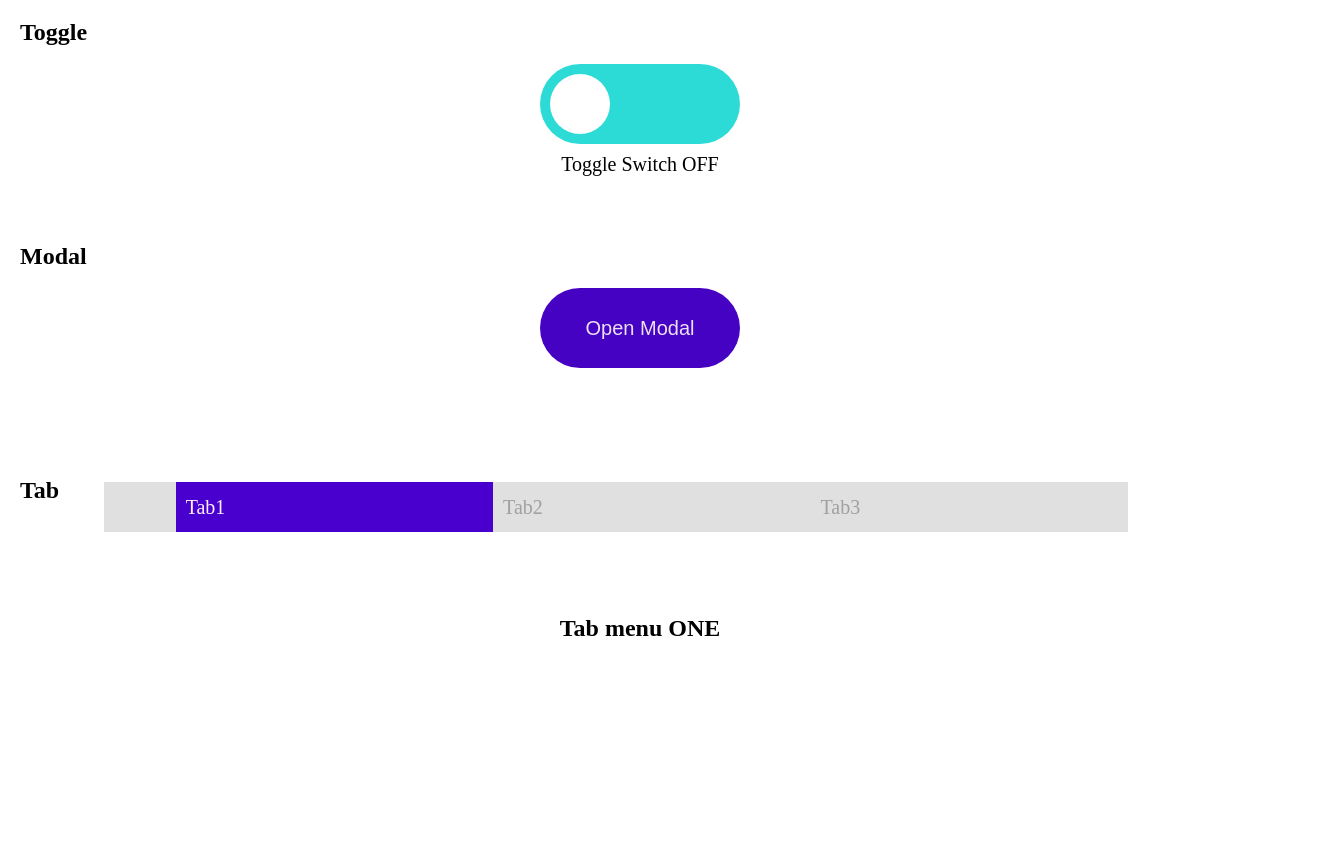
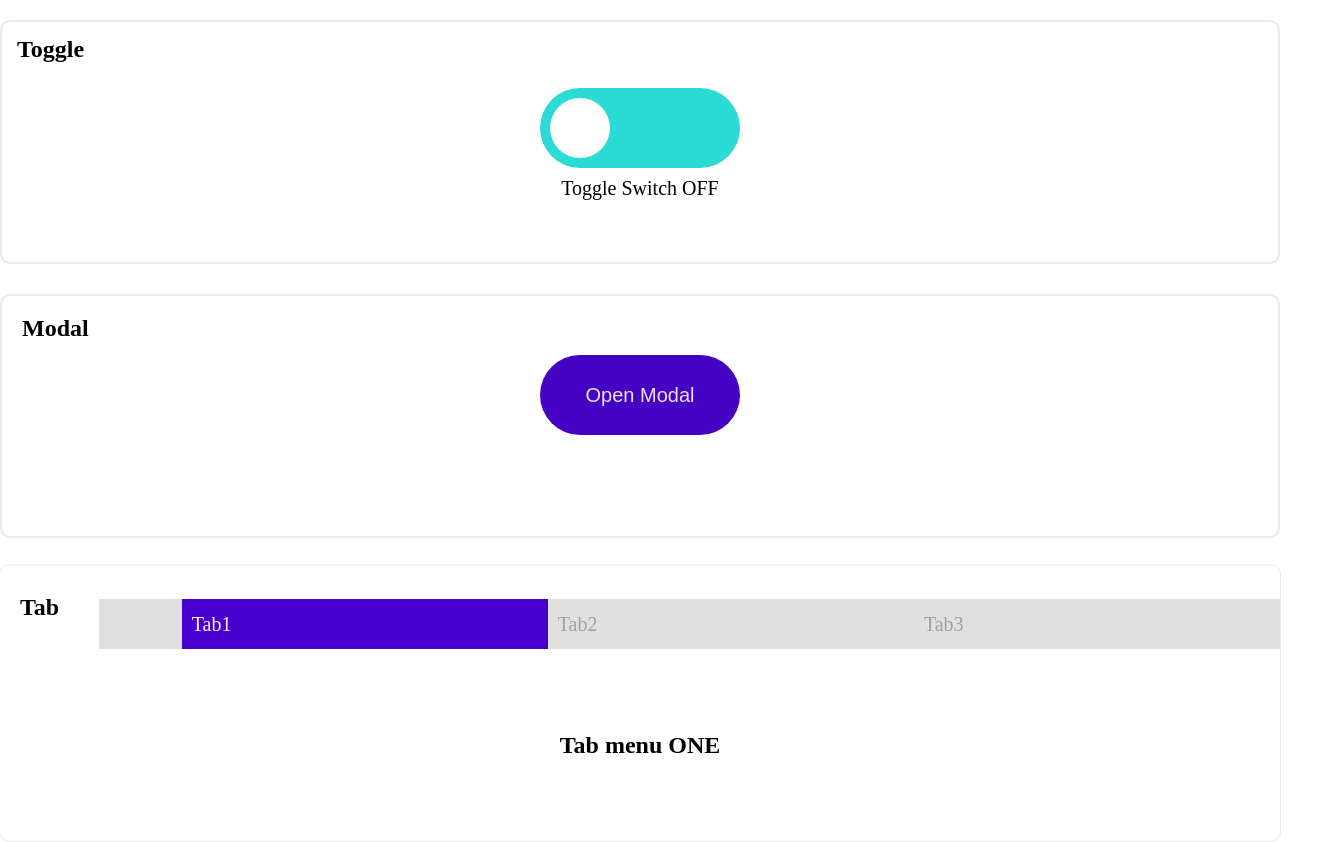
Before and after one commit to Space-Belt/wanted_pre_onboarding, a React (Create React App) app: page / in a window 1280 px wide. Shown: the top 842 px of the page, 1318 px wide, since content can reach past the window. Built offline with nearby package versions, Linux system fonts and the light colour scheme.

Commit message:
💄 CSS 수정

```diff
--- a/src/component/Modal.jsx
+++ b/src/component/Modal.jsx
@@ -23,23 +23,35 @@ function Modal() {
 
   return (
     <Container>
-      <Subtitle>Modal</Subtitle>
-      <ModalBtnBox>
-        <ModalBtn onClick={handleClick}>Open Modal</ModalBtn>
-      </ModalBtnBox>
-      {modalSwitch ? ModalView({ handleClick }) : <></>}
+      <BorderBox>
+        <Subtitle>Modal</Subtitle>
+        <ModalBtnBox>
+          <ModalBtn onClick={handleClick}>Open Modal</ModalBtn>
+        </ModalBtnBox>
+        {modalSwitch ? ModalView({ handleClick }) : <></>}
+      </BorderBox>
     </Container>
   );
 }
 
 const Container = styled.div`
+  display: flex;
+  justify-content: center;
   position: relative;
   max-width: 100vw;
-  margin-bottom: 80px;
+  height: 15rem;
+  margin-bottom: 30px;
+`;
+
+const BorderBox = styled.div`
+  width: 80rem;
+  height: 15rem;
+  border: 2px solid #eaeaea;
+  border-radius: 10px;
 `;
 
 const Subtitle = styled.div`
-  width: 15%;
+  width: 100%;
   height: 8%;
   font-size: 1.5rem;
   font-weight: 700;
@@ -48,18 +60,18 @@ const Subtitle = styled.div`
 
 const ModalBox = styled.div`
   position: absolute;
-  top: 0;
-  left: 0;
-  width: 100vw;
-  height: 350px;
+  top: 2px;
+  left: 11.4vw;
+  border-radius: 10px;
+  width: 76.4vw;
+  height: 15rem;
   background-color: rgba(173, 173, 173, 0.7);
 `;
 
 const ModalElement = styled.div`
-  padding: 5px;
   width: 50%;
-  height: 50%;
-  margin: 5% auto;
+  height: 60%;
+  margin: 3% auto;
   border: none;
   border-radius: 25px;
   background-color: #ffffff;
--- a/src/component/Tab.jsx
+++ b/src/component/Tab.jsx
@@ -14,6 +14,7 @@ function Tab() {
   const tabText = navBars[clickedNav]["text"];
   return (
     <Container>
+      <BorderBox>
         <TopBox>
           <Subtitle>Tab</Subtitle>
           <Nav>
@@ -29,18 +30,25 @@ function Tab() {
           </Nav>
         </TopBox>
         <BottomBox>{tabText}</BottomBox>
+      </BorderBox>
     </Container>
   );
 }
 
 const Container = styled.div`
-  position: relative;
   display: flex;
+  align-items: center;
   flex-direction: column;
-  width: 100vw;
-  margin-bottom: 80px;
+  margin-bottom: 30px;
+`;
+
+const BorderBox = styled.div`
+  width: 80rem;
+  border: 1px solid #eaeaea;
+  border-radius: 10px;
 `;
 const TopBox = styled.div`
+  width: 80rem;
   display: flex;
   align-items: center;
 `;
@@ -53,13 +61,12 @@ const Subtitle = styled.div`
 `;
 
 const Nav = styled.div`
-  width: 80%;
+  width: 100%;
   height: 50px;
   margin-top: 34px;
   display: flex;
   flex-direction: row;
   background-color: #e0e0e0;
-  /* border: 1px solid silver; */
   & :nth-child(1) {
     margin-left: 7%;
   }
--- a/src/component/Tag.jsx
+++ b/src/component/Tag.jsx
@@ -11,13 +11,14 @@ function Tag() {
     const newId = tags.length === 0 ? 0 : tags[tags.length - 1]["id"] + 1;
     const newTags = [...tags, { id: newId, text: e.target[0].value }];
     setTags(newTags);
+    console.log(inputRef.current.value);
     inputRef.current.value = "";
   };
+
   const handleClear = (index) => {
     const filteredTags = tags.filter((el) => el.id !== index);
     setTags(filteredTags);
   };
-  console.log(tags);
   return (
     <Container>
       <TagBox>
@@ -28,7 +29,7 @@ function Tag() {
             onSubmit={(e) => handleSubmit(e)}
           >
             {tags.map((el, i) => (
-              <TagContent>
+              <TagContent key={i}>
                 <span>{el.text}</span>
                 <AiFillCloseCircle
                   style={{ fontSize: "18", cursor: "pointer" }}
@@ -55,17 +56,18 @@ const Container = styled.div`
   display: flex;
   align-items: center;
   justify-content: center;
-  margin-bottom: 80px;
-  height: 30rem;
+  /* height: 25rem; */
 `;
+
 const TagBox = styled.div`
   display: flex;
   flex-direction: column;
   border: 1px solid #eaeaea;
   border-radius: 10px;
   width: 80rem;
-  height: 25rem;
+  height: 15rem;
 `;
+
 const Subtitle = styled.div`
   width: 5%;
   height: 8%;
@@ -85,7 +87,6 @@ const BottomBox = styled.div`
 const Form = styled.form`
   display: flex;
   align-items: center;
-  justify-content: center;
   width: 35rem;
   height: 3rem;
   padding: 1em 2em;
@@ -111,8 +112,7 @@ const TagContent = styled.div`
 `;
 
 const Input = styled.input`
-  /* flex: 1; */
-  flex-basis: 15%;
+  flex-basis: 50%;
   height: 2.5rem;
   border: none;
   outline: none;
--- a/src/component/Toggle.jsx
+++ b/src/component/Toggle.jsx
@@ -8,6 +8,7 @@ function Toggle() {
   };
   return (
     <Container>
+      <BorderBox>
         <Subtitle>Toggle</Subtitle>
         <ToggleContainer>
           <div>
@@ -16,22 +17,32 @@ function Toggle() {
             <TextBox>Toggle Switch {checked ? "ON" : "OFF"}</TextBox>
           </div>
         </ToggleContainer>
+      </BorderBox>
     </Container>
   );
 }
 
 const Container = styled.div`
-  margin-bottom: 50px;
-  width: 100vw;
+  margin-top: 20px;
+  display: flex;
+  justify-content: center;
+  margin-bottom: 30px;
   max-width: 100vw;
 `;
 
+const BorderBox = styled.div`
+  width: 80rem;
+  height: 15rem;
+  border: 2px solid #eaeaea;
+  border-radius: 10px;
+`;
+
 const Subtitle = styled.div`
-  width: 15%;
-  height: 8%;
+  width: 100%;
+  height: 15%;
   font-size: 1.5rem;
   font-weight: 700;
-  padding: 20px;
+  padding: 15px;
 `;
 
 const ToggleContainer = styled.div`
```
Lines whose indentation alone changed are shown as unchanged.
